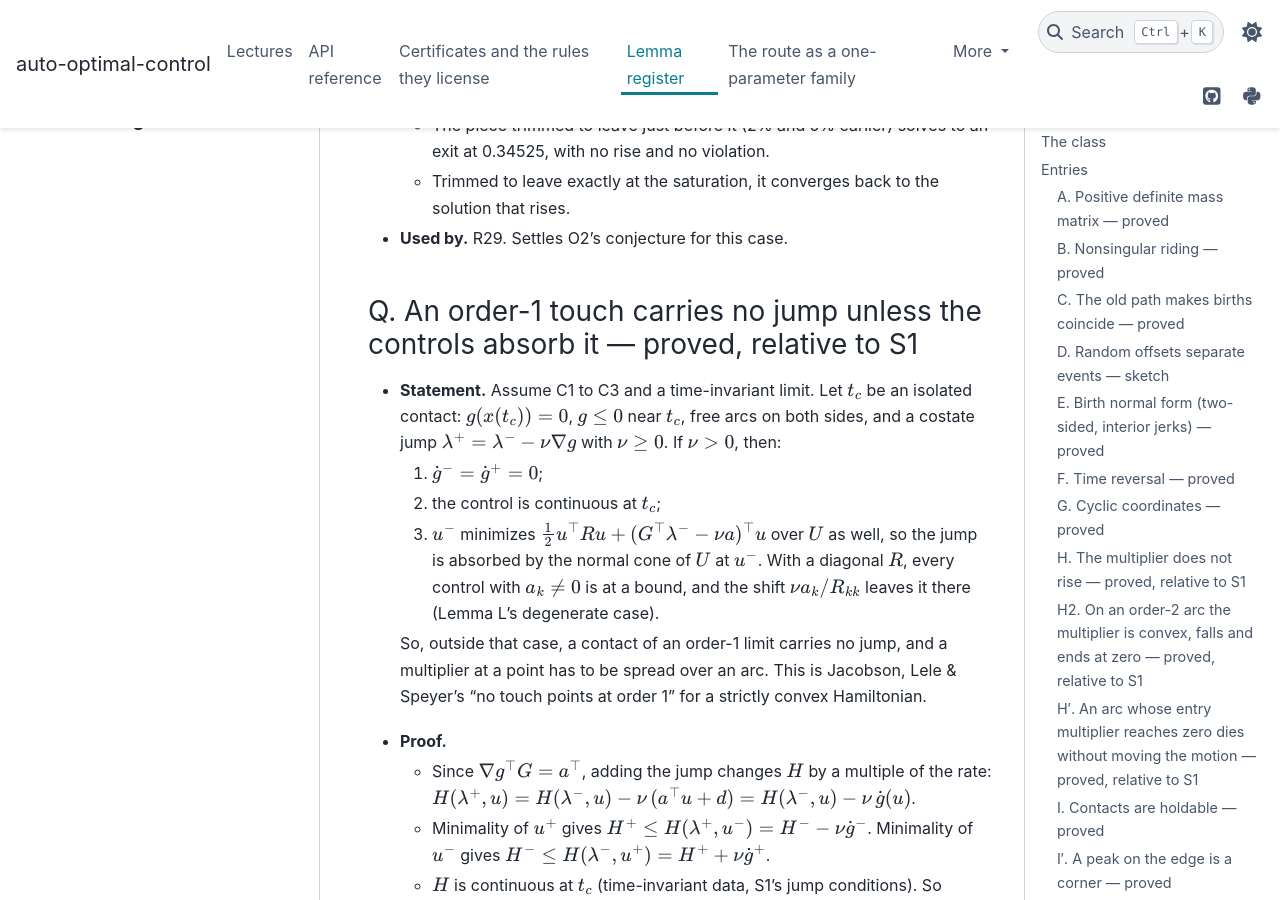
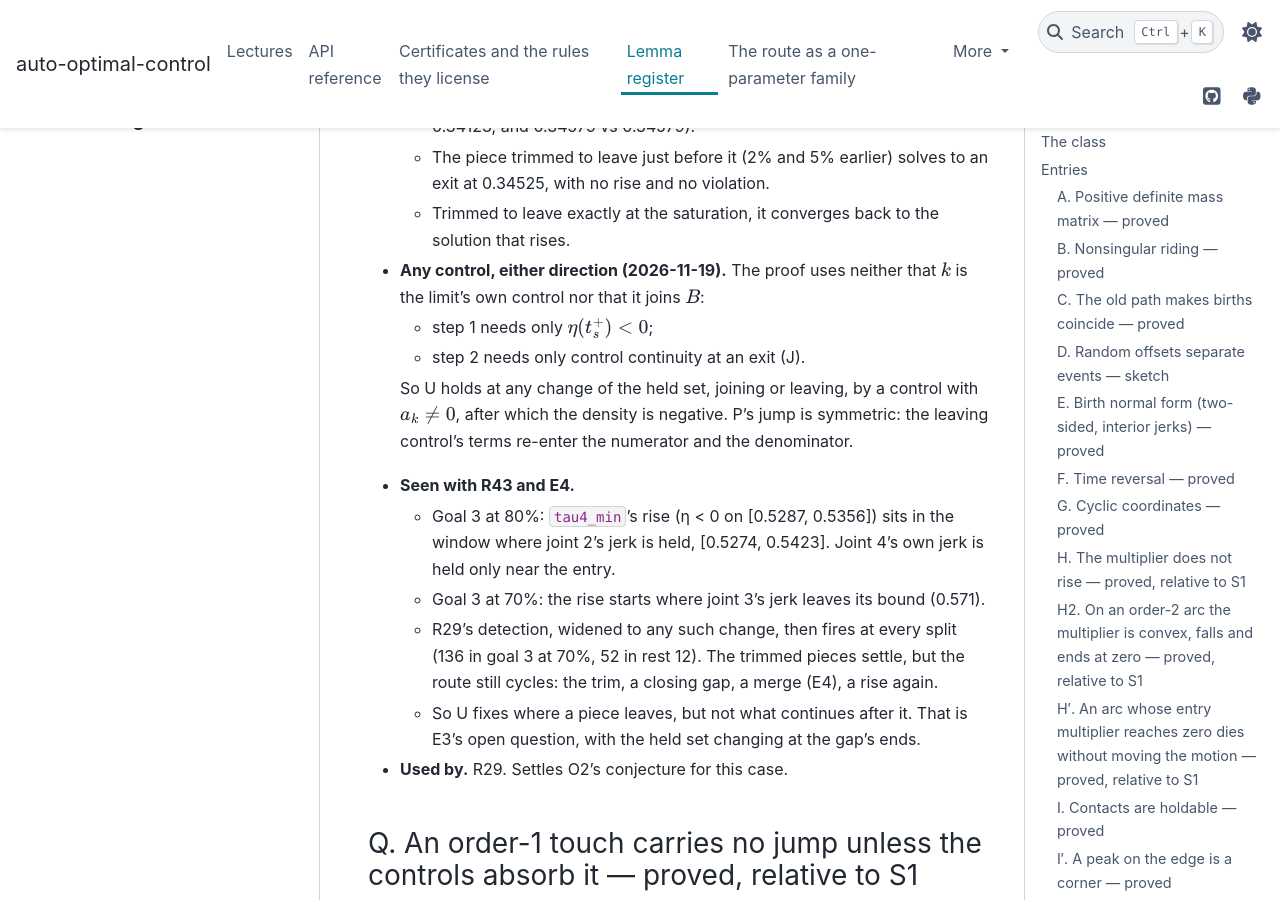
Before and after one commit to idm23/auto-optimal-control, a Sphinx documentation site: the page built from docs/notes/lemma_register.md, in a window 1280 px wide and 900 px high, scrolled down 20497 px. Built offline with Sphinx 7.4.7 and the PyData theme 0.15.4, drawn with Linux system fonts in a browser that asks for light colours; some of the changed text lies outside the part shown.

Commit message:
Lemma U at any change of the held set (any control that moves the rate, joining or leaving); R29's detection to match
Co-Authored-By: Claude Opus 5.5 <noreply@anthropic.com>
Claude-Session: https://claude.ai/code/session_01DzJDSTVJjP1uaCvVbe25Pf

```diff
--- a/docs/notes/lemma_register.md
+++ b/docs/notes/lemma_register.md
@@ -702,7 +702,7 @@ route stalls.
 - **Used by.** Diagnosis of rest 12 (O2). R33: a rise one limit's held window
   induces in another arc's multiplier.
 
-### U. An arc leaves before its own control saturates — proved relative to P and J
+### U. An arc leaves before a change of its held set that turns its density negative — proved relative to P and J
 
 - **Statement.** Assume C1 and C2, and a single order-1 limit $c$ ridden on
   an arc. Let $t_s$ be a time on the arc where a control $k$ with
@@ -735,6 +735,24 @@ route stalls.
     an exit at 0.34525, with no rise and no violation.
   - Trimmed to leave exactly at the saturation, it converges back to the
     solution that rises.
+- **Any control, either direction (2026-11-19).** The proof uses neither that $k$ is
+  the limit's own control nor that it joins $B$:
+  - step 1 needs only $\eta(t_s^+) < 0$;
+  - step 2 needs only control continuity at an exit (J).
+
+  So U holds at any change of the held set, joining or leaving, by a control with
+  $a_k \ne 0$, after which the density is negative. P's jump is symmetric: the leaving
+  control's terms re-enter the numerator and the denominator.
+- **Seen with R43 and E4.**
+  - Goal 3 at 80%: `tau4_min`'s rise (η < 0 on [0.5287, 0.5356]) sits in the window
+    where joint 2's jerk is held, [0.5274, 0.5423]. Joint 4's own jerk is held only
+    near the entry.
+  - Goal 3 at 70%: the rise starts where joint 3's jerk leaves its bound (0.571).
+  - R29's detection, widened to any such change, then fires at every split (136 in
+    goal 3 at 70%, 52 in rest 12). The trimmed pieces settle, but the route still cycles:
+    the trim, a closing gap, a merge (E4), a rise again.
+  - So U fixes where a piece leaves, but not what continues after it. That is E3's open
+    question, with the held set changing at the gap's ends.
 - **Used by.** R29. Settles O2's conjecture for this case.
 
 ### Q. An order-1 touch carries no jump unless the controls absorb it — proved, relative to S1
```
Also changed, not shown: 2 other files.
